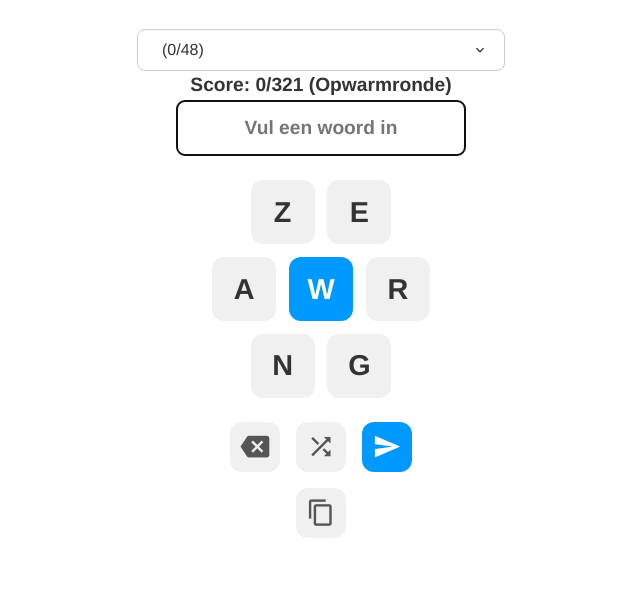
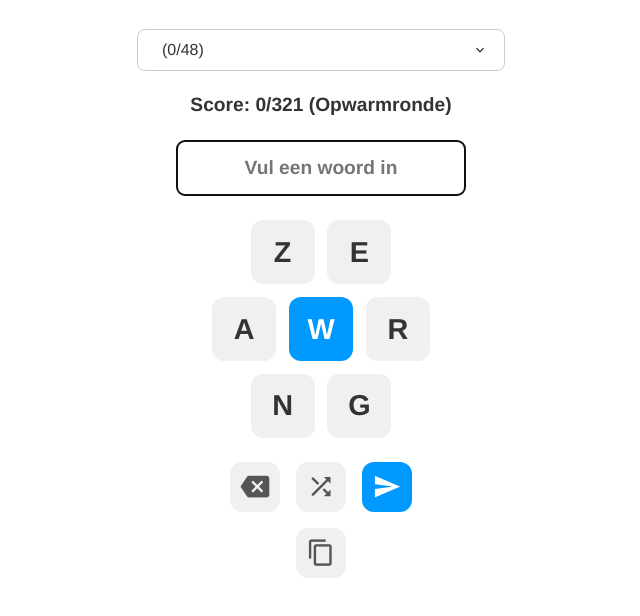
Before and after one commit to sdebruijn/pangram, a plain HTML site: page index.html in a window 1280 px wide. Shown: the part 78-694 px from the top of the page, without its empty margins (319-959 px from the left). Drawn offline with Linux system fonts and the light colour scheme.

Commit message:
(#1): re-add some margin on paragraphs

```diff
--- a/style.css
+++ b/style.css
@@ -19,6 +19,11 @@ body {
     align-items: flex-start;
     min-height: 100vh;
     padding-top: 2rem;
+}
+
+p {
+    margin-block-start: 1.25rem;
+    margin-block-end: 1.25rem;
 }
 
 .app-container {
```
